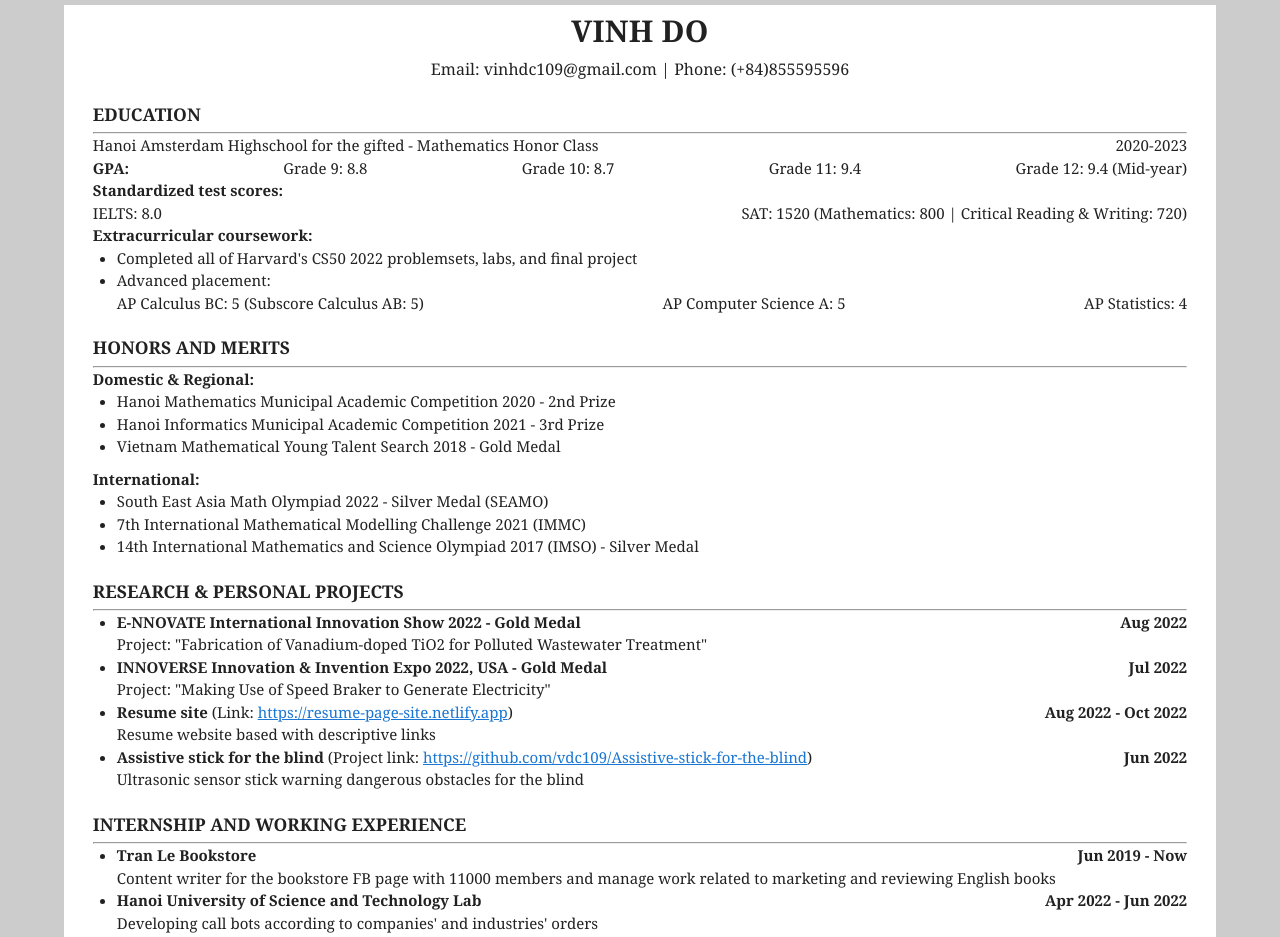
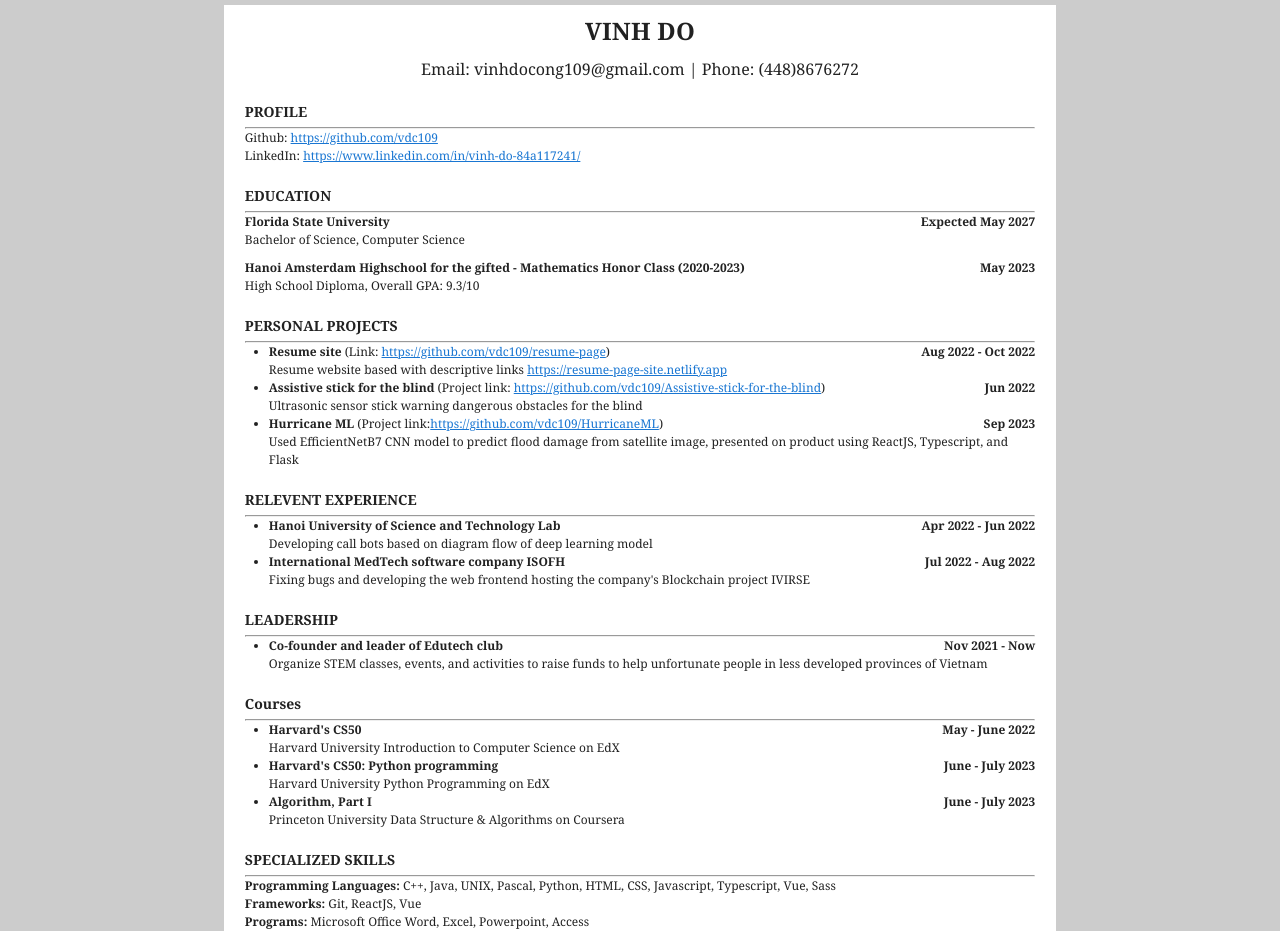
Before and after one commit to vdc109/resume-page, a Vue app: page / in a window 1280 px wide. Shown: the top 937 px of the page. Built offline with nearby package versions, Linux system fonts and the light colour scheme.

Commit message:
Update index.vue

```diff
--- a/src/pages/Home/index.vue
+++ b/src/pages/Home/index.vue
@@ -7,81 +7,48 @@
       v-spacer
     .contact
       v-spacer
-      span Email: vinhdc109@gmail.com | Phone: (+84)855595596
+      span Email: vinhdocong109@gmail.com | Phone: (448)8676272
       v-spacer
     .content
+      h3.head2 PROFILE
+      hr.sep-bar
+      span Github:
+        a(href="https://github.com/vdc109" target="_blank") https://github.com/vdc109
+      v-spacer
+      span LinkedIn:
+        a(href = 'https://www.linkedin.com/in/vinh-do-84a117241/') https://www.linkedin.com/in/vinh-do-84a117241/
       h3.head2 EDUCATION
       hr.sep-bar
-      span Hanoi Amsterdam Highschool for the gifted - Mathematics Honor Class
-      span.duration 2020-2023
+      span
+        b Florida State University
+        b.duration Expected May 2027
       v-spacer
-      span.GPA
-        b GPA:
-        span Grade 9: 8.8
-        span Grade 10: 8.7
-        span Grade 11: 9.4
-        span Grade 12: 9.4 (Mid-year)
-      v-spacer
-      b Standardized test scores:
-      .standardized
-        span IELTS: 8.0
-        span SAT: 1520 (Mathematics: 800 | Critical Reading & Writing: 720)
-      v-spacer
-      span
-        b Extracurricular coursework:
-        ul
-          li Completed all of Harvard's CS50 2022 problemsets, labs, and final project
-          li Advanced placement:
-            .ap
-              span AP Calculus BC: 5 (Subscore Calculus AB: 5)
-              span AP Computer Science A: 5
-              span AP Statistics: 4
-
-      h3.head2 HONORS AND MERITS
-      hr.sep-bar
-      span
-        b Domestic & Regional:
-      ul
-        li
-          span Hanoi Mathematics Municipal Academic Competition 2020 - 2nd Prize
-        li
-          span Hanoi Informatics Municipal Academic Competition 2021 - 3rd Prize
-        li
-          span Vietnam Mathematical Young Talent Search 2018 - Gold Medal
+      span Bachelor of Science, Computer Science
 
       .international
+        v-spacer
         span
-          b International:
-        ul
-          li
-            span South East Asia Math Olympiad 2022 - Silver Medal (SEAMO)
-          li
-            span 7th International Mathematical Modelling Challenge 2021 (IMMC)
-          li
-            span 14th International Mathematics and Science Olympiad 2017 (IMSO) - Silver Medal
+          b Hanoi Amsterdam Highschool for the gifted - Mathematics Honor Class (2020-2023)
+        span.duration
+          b May 2023
+        v-spacer
+        span High School Diploma, Overall GPA: 9.3/10
 
-      h3.head3 RESEARCH & PERSONAL PROJECTS
+      v-spacer
+
+      h3.head3 PERSONAL PROJECTS
       hr.sep-bar
       ul
-        li
-          b E-NNOVATE International Innovation Show 2022 - Gold Medal
-          b.time1 Aug 2022
-          v-spacer
-          span Project: "Fabrication of Vanadium-doped TiO2 for Polluted Wastewater Treatment"
-        li
-          b INNOVERSE Innovation & Invention Expo 2022, USA - Gold Medal
-          b.time1 Jul 2022
-          v-spacer
-          span Project: "Making Use of Speed Braker to Generate Electricity"
         li
           span
             b Resume site
             span (Link:
-            a(href="https://resume-page-site.netlify.app" target="_blank") https://resume-page-site.netlify.app
+              a(href="https://github.com/vdc109/resume-page") https://github.com/vdc109/resume-page
             span )
           b.time1 Aug 2022 - Oct 2022
           v-spacer
           span Resume website based with descriptive links
+            a(href="https://resume-page-site.netlify.app" target="_blank") https://resume-page-site.netlify.app
           v-spacer
 
         li
@@ -95,21 +62,26 @@
           span Ultrasonic sensor stick warning dangerous obstacles for the blind
           v-spacer
 
-      h3.head2 INTERNSHIP AND WORKING EXPERIENCE
+        li
+          span
+            b Hurricane ML
+            span (Project link:
+              a(href="https://github.com/vdc109/HurricaneML") https://github.com/vdc109/HurricaneML
+            span )
+          b.time1 Sep 2023
+          v-spacer
+          span Used EfficientNetB7 CNN model to predict flood damage from satellite image, presented on product using ReactJS, Typescript, and Flask
+          v-spacer
+
+      h3.head2 RELEVENT EXPERIENCE
       hr.sep-bar
       ul
-        li
-          span
-            b Tran Le Bookstore
-          b.time1 Jun 2019 - Now
-          v-spacer
-          span Content writer for the bookstore FB page with 11000 members and manage work related to marketing and reviewing English books
         li
           span
             b Hanoi University of Science and Technology Lab
           b.time1 Apr 2022 - Jun 2022
           v-spacer
-          span Developing call bots according to companies' and industries' orders
+          span Developing call bots based on diagram flow of deep learning model
         li
           span
             b International MedTech software company ISOFH
@@ -122,59 +94,46 @@
       ul
         li
           span
-            b Admin group Facebook SuTi cùng con hoc Toán
-          b.time1 Jun 2021 - Now
-          v-spacer
-          span Sharing online resources, learning tips, and methods in STEM and Facebook groups of parents of students 6 to 13
-          v-spacer
-        li
-          span
-            b Admin group English Book Corner
-          b.time1 Apr 2021 - Now
-          v-spacer
-          span Sharing online resources, learning tips, and review and recommending books for students 6 to 13
-        li
-          span
             b Co-founder and leader of Edutech club
             b.time1 Nov 2021 - Now
-          v-spacer Organize STEM classes, events, and activities to raise funds to help unfortunate people in less developed provinces
+          v-spacer Organize STEM classes, events, and activities to raise funds to help unfortunate people in less developed provinces of Vietnam
 
-      h3.head4 EXTRACURRICULARS AND SOCIAL ACTIVITIES
+      h3.head4 Courses
       hr.sep-bar
       ul
         li
-          b Teaching and teaching assistant in STEM subjects for centers and projects
-          b.time1 2020 - Now
-          ul
-            li
-              span Teaching online Python courses for secondary school students to raise funds in Project Compyter.
-            li
-              span Teach Arduino coding for gifted students to make air monitoring devices in Tuyen Quang.
+          b Harvard's CS50
+          b.time1 May - June 2022
+          v-spacer
+          span Harvard University Introduction to Computer Science on EdX
+          v-spacer
         li
-          b Volunteering and charity activities
-          b.time1 2021 - Now
-          ul
-            li
-              span Raised and donated 100 million VND, 11 computers, books, bags, and clothes to poor students in Ha Giang.
-            li
-              span Create supporting devices and donate 20 million VND for blind people at the Blind Center in Nam Dinh.
+          b Harvard's CS50: Python programming
+          b.time1 June - July 2023
+          v-spacer
+          span Harvard University Python Programming on EdX
           v-spacer
 
         li
-          b Club:
-          b.time1 2020 - Now
-          span
-            b GART 6520 - Hanoi Amsterdam Robotic Club
+          b Algorithm, Part I
+          b.time1 June - July 2023
           v-spacer
-          span Help organize STEM-related events at the US embassy
-        li
-          b Publication:
-          b.time1 2017 - 2018
-          a(href="https://drive.google.com/drive/folders/1MrNQ4lD80jJbxGmMm2NPX8LUxPN93N8M?usp=sharing" target="_blank")
-            b Answer key booklet for A Closer Look - Tennessee grade 1-6
+          span Princeton University Data Structure & Algorithms on Coursera
           v-spacer
-          span Wrote an answer key book to help around 200 students/year who wish to self-study science
 
+      h3.head4 SPECIALIZED SKILLS
+      hr.sep-bar
+      span
+        b Programming Languages:
+      span C++, Java, UNIX, Pascal, Python, HTML, CSS, Javascript, Typescript, Vue, Sass
+      v-spacer
+      span
+        b Frameworks:
+      span Git, ReactJS, Vue
+      v-spacer
+      span
+        b Programs:
+      span Microsoft Office Word, Excel, Powerpoint, Access
 </template>
 
 <script lang="ts">
@@ -187,7 +146,7 @@ export default Home;
 
 <style lang="sass">
 .header
-  font-size: 30px
+  font-size: 24px
   font-family: Georgia, Serif
   margin: 10px
 
@@ -205,7 +164,7 @@ export default Home;
   justify-content: center
 
 .content
-  font-size: 15px
+  font-size: 12px
   margin: 0 auto
   max-width: 95%
   font-family: Georgia, Serif
@@ -213,7 +172,7 @@ export default Home;
 .paper
   height: 100%
   margin: 0px auto
-  max-width: 90%
+  max-width: 65%
   background-color: #fff
 
 .root
```
